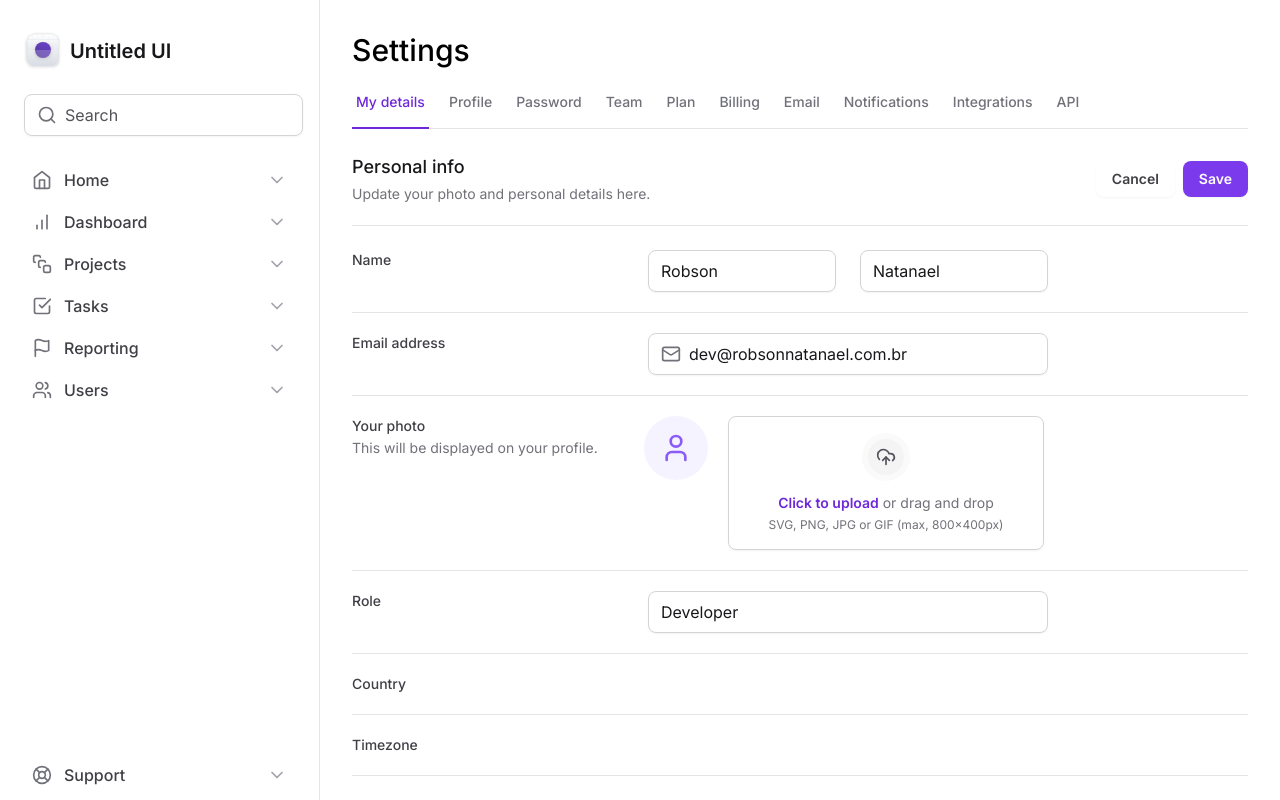
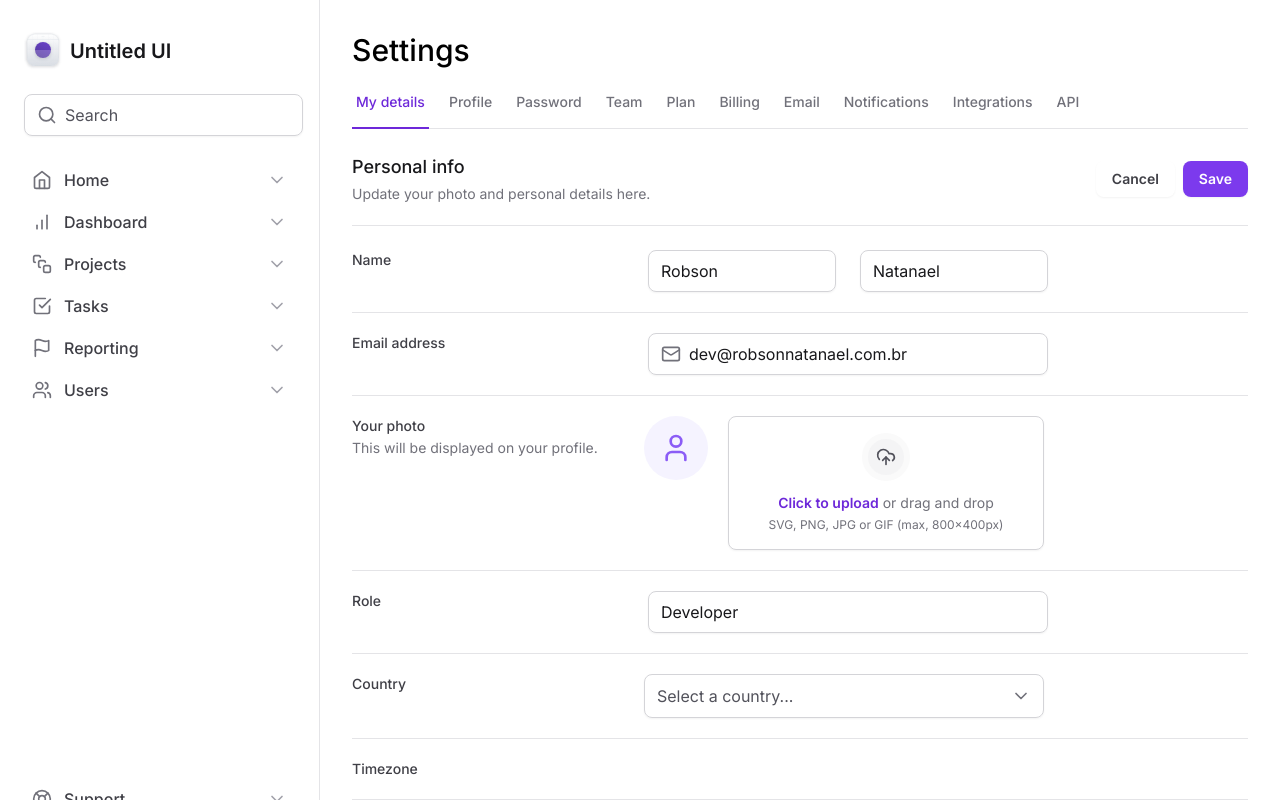
Before and after one commit to ignite-projects/tailwind-next, a Next.js app: page / in a window 1280 px wide. Shown: the top 800 px of the page. Built offline with nearby package versions, Linux system fonts and the light colour scheme.

Commit message:
feat: select country created

```diff
--- a/package.json
+++ b/package.json
@@ -9,6 +9,7 @@
     "lint": "next lint"
   },
   "dependencies": {
+    "@radix-ui/react-select": "^2.0.0",
     "@radix-ui/react-tabs": "^1.0.4",
     "framer-motion": "^10.18.0",
     "lucide-react": "^0.312.0",
--- a/src/app/page.tsx
+++ b/src/app/page.tsx
@@ -2,6 +2,7 @@
 import * as Input from '@app/components/Input'
 import { Mail, UploadCloud, User } from "lucide-react"
 import * as FileInput from "@app/components/Form/FileInput"
+import { Select } from "@app/components/Form/Select"
 
 export default function Home() {
   return (
@@ -105,6 +106,7 @@
             <label htmlFor="country" className="text-sm font-medium text-zinc-700">
               Country
             </label>
+            <Select />
           </div>
 
           <div className="grid grid-cols-form gap-3 pt-5">
--- /dev/null
+++ b/src/components/Form/Select.tsx
@@ -0,0 +1,59 @@
+'use client'
+
+import * as SelectPrimitive from '@radix-ui/react-select'
+import { Check, ChevronDown } from 'lucide-react'
+
+export interface SelectProps {}
+
+export function Select(props: SelectProps) {
+  return (
+    <SelectPrimitive.Root>
+      <SelectPrimitive.Trigger className="flex h-11 w-full items-center justify-between gap-2 rounded-lg border border-zinc-300 px-3 py-2 shadow-sm data-[placeholder]:text-zinc-600">
+        <SelectPrimitive.Value
+          placeholder="Select a country..."
+          className="text-black"
+        />
+        <SelectPrimitive.Icon>
+          <ChevronDown className="h-5 w-5 text-zinc-500" />
+        </SelectPrimitive.Icon>
+      </SelectPrimitive.Trigger>
+
+      <SelectPrimitive.Portal>
+        <SelectPrimitive.Content
+          side="bottom"
+          position="popper"
+          sideOffset={8}
+          className="z-10 w-[--radix-select-trigger-width] overflow-hidden rounded-lg border border-zinc-200 bg-white"
+        >
+          <SelectPrimitive.Viewport>
+            <SelectPrimitive.Item
+              value="br"
+              className="flex items-center justify-between gap-2 px-3 py-2.5 outline-none data-[highlighted]:bg-zinc-50"
+            >
+              <SelectPrimitive.ItemText className="text-black">
+                Brazil
+              </SelectPrimitive.ItemText>
+
+              <SelectPrimitive.ItemIndicator>
+                <Check className="h-4 w-4 text-violet-500" />
+              </SelectPrimitive.ItemIndicator>
+            </SelectPrimitive.Item>
+
+            <SelectPrimitive.Item
+              value="us"
+              className="flex items-center justify-between gap-2 px-3 py-2.5 outline-none data-[highlighted]:bg-zinc-50"
+            >
+              <SelectPrimitive.ItemText className="text-black">
+                United States
+              </SelectPrimitive.ItemText>
+
+              <SelectPrimitive.ItemIndicator>
+                <Check className="h-4 w-4 text-violet-500" />
+              </SelectPrimitive.ItemIndicator>
+            </SelectPrimitive.Item>
+          </SelectPrimitive.Viewport>
+        </SelectPrimitive.Content>
+      </SelectPrimitive.Portal>
+    </SelectPrimitive.Root>
+  )
+}
```
Also changed, not shown: 1 other file (tests, documents, lock files or other folders).
